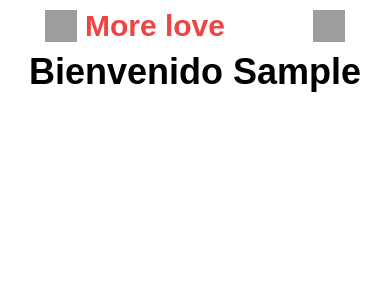
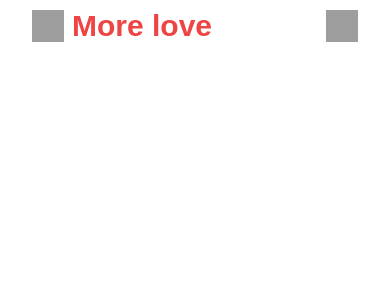
Before and after one commit to DaveAdbeel/App-citas, a Flask app: page /home in a window 390 px wide. Shown: the top 300 px of the page. Run offline with Flask 3, Linux system fonts and the light colour scheme; the visitor is signed in with stand-in values (Sample User, id 1); some libraries are stand-ins or nearby versions; some web fonts are replaced; grey boxes are pictures that could not be loaded.

Commit message:
adding navbar mobile styles in home page

```diff
--- a/templates/home.html
+++ b/templates/home.html
@@ -1,8 +1,38 @@
 {% extends 'layout.html' %} {% block title %}More love | Chat de parejas{%
 endblock title %} {% block content %}
-<main class="flex flex-col h-full">
+<style>
+      @media (width <= 640px) {
+      .bar-container {
+         display: flex;
+         justify-content: space-between;
+         min-width: 100%;
+      }
+      .navbar {
+         flex-direction: column;
+      }
+
+      .expandable {
+         min-height: 0;
+         display: flex;
+         flex-direction: column;
+      }
+      #wrapper {
+         min-width: 100%;
+         display: grid;
+         grid-template-rows: 0fr;
+         overflow: hidden;
+         transition: grid-template-rows 200ms;
+      }
+
+      #wrapper.open {
+         padding-block: 1em;
+         grid-template-rows: 1fr;
+      }
+   }e
+</style>
+<main class="w-full max-w-screen-2xl flex flex-col h-full px-4">
    <nav
-      class="navbar w-full max-w-screen-2xl flex px-4 py-2 text-white rounded-b-none justify-between lg:justify-start items-center 2xl:flex 2xl:rounded-b-2xl"
+      class="navbar flex px-4 py-2 text-white rounded-b-none justify-between items-center 2xl:flex 2xl:rounded-b-2xl"
    >
       <div class="bar-container">
          <div class="flex items-center">
@@ -17,7 +47,7 @@ endblock title %} {% block content %}
                >
             </a>
          </div>
-         <button class="lg:hidden" onclick="show_navbar()">
+         <button class="sm:hidden" onclick="show_navbar()">
             <img
                src="https://res.cloudinary.com/dm8e8z3bo/image/upload/f_auto,q_auto/v1688342075/app_citas/icons/expand_menu_icon.webp"
                alt="expand menu in mobile"
@@ -28,18 +58,18 @@ endblock title %} {% block content %}
 
       <div id="wrapper">
          <ul
-            class="expandable text-red-600 gap-4 font-semibold md:flex md:gap-6 md:items-center"
+            class="expandable text-red-600 gap-4 font-semibold sm:flex sm:items-center sm:gap-6 text-2xl sm:text-xl"
          >
             <li class="hover:opacity-100 hover:text-red-700 opacity-70">
                <a href="/login">
-                  <p class="text-xl lg:text-sm">Mi cuenta</p>
+                  <p class="pl-4">Mi cuenta</p>
                </a>
             </li>
             <li
-               class="bg-red-500 transition duration-300 rounded-xl text-slate-200 hover:bg-red-800 hover:text-slate-50"
+               class="bg-red-500 transition duration-300 rounded-xl text-slate-200 hover:bg-red-800 hover:text-slate-50 sm:max-w-fit"
             >
                <a href="/register">
-                  <p class="text-xl lg:text-sm px-4 py-2">
+                  <p class="px-8 py-2">
                      <a href="/logout">Cerrar Sesion</a>
                   </p>
                </a>
@@ -47,9 +77,11 @@ endblock title %} {% block content %}
          </ul>
       </div>
    </nav>
-
-   <h1 class="text-4xl font-black">Bienvenido {{username.capitalize()}}</h1>
 </main>
 <script src="{{url_for('static', filename='js/expand_menu.js')}}"></script>
+<script src="https://cdn.jsdelivr.net/npm/sweetalert2@11"></script>
 
+<script>
+   Swal.fire("¡Bienvenido {{username.capitalize()}}!", "Encuentra el amor y conéctate con personas interesantes. Sé amable, respetuoso y auténtico al chatear.", "info");
+</script>
 {% endblock content %}
```
